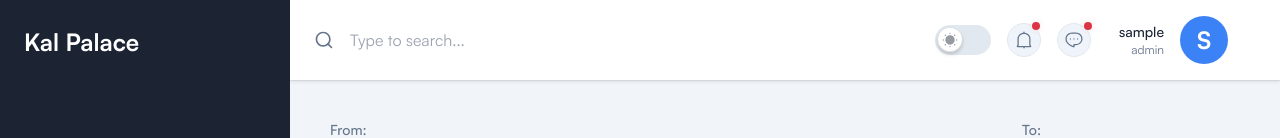
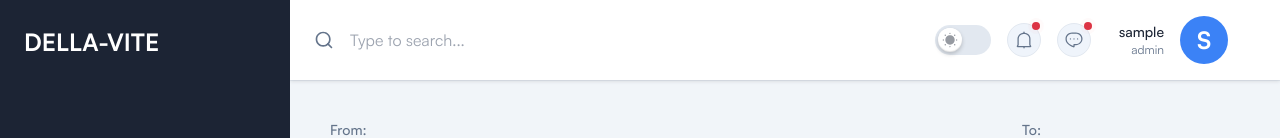
Before and after one commit to EddyShimwa/kal_palace, a React (Vite) app: page /report in a window 1280 px wide. Shown: the top 138 px of the page. Built offline with nearby package versions, Linux system fonts and the light colour scheme; sample sign-in values are in the browser's storage.

Commit message:
change app name

```diff
--- a/src/App.tsx
+++ b/src/App.tsx
@@ -54,7 +54,7 @@ function App() {
           index
           element={
             <>
-              <PageTitle title="Kal Palace" />
+              <PageTitle title="DELLA-VITE" />
               <SplashPage />
             </>
           }
@@ -121,7 +121,7 @@ function App() {
               element={
                 <PrivateRoute>
                   <>
-                    <PageTitle title="Report | Kal Palace" />
+                    <PageTitle title="Report | DELLA-VITE" />
                     <Report />
                   </>
                 </PrivateRoute>
@@ -175,7 +175,7 @@ function App() {
               path="/auth/signup"
               element={
                 <>
-                  <PageTitle title="Signup | TailAdmin - Tailwind CSS Admin Dashboard Template" />
+                  <PageTitle title="Signup" />
                   <SignUp />
                 </>
               }
@@ -185,7 +185,7 @@ function App() {
               element={
                 <PrivateRoute>
                   <>
-                    <PageTitle title="Rooms | TailAdmin - Tailwind CSS Admin Dashboard Template" />
+                    <PageTitle title="Rooms" />
                     <AllRooms />
                   </>
                 </PrivateRoute>
@@ -196,7 +196,7 @@ function App() {
               element={
                 <PrivateRoute>
                   <>
-                    <PageTitle title="Free Rooms | TailAdmin - Tailwind CSS Admin Dashboard Template" />
+                    <PageTitle title="Free Rooms" />
                     <FreeRooms />
                   </>
                 </PrivateRoute>
@@ -207,7 +207,7 @@ function App() {
               element={
                 <PrivateRoute>
                   <>
-                    <PageTitle title="Occupied Rooms | TailAdmin - Tailwind CSS Admin Dashboard Template" />
+                    <PageTitle title="Occupied Rooms" />
                     <OccupiedRooms />
                   </>
                 </PrivateRoute>
@@ -221,4 +221,3 @@ function App() {
 }
 
 export default App;
-``
--- a/src/components/Sidebar/index.tsx
+++ b/src/components/Sidebar/index.tsx
@@ -76,7 +76,7 @@ const Sidebar = ({ sidebarOpen, setSidebarOpen }: SidebarProps) => {
       <div className="flex items-center justify-between gap-2 px-6 py-5.5 lg:py-6.5">
         <NavLink to="/">
           <span>
-            <h1 className="text-2xl text-white font-bold"> Kal Palace</h1>
+            <h1 className="text-2xl text-white font-bold">DELLA-VITE</h1>
           </span>
         </NavLink>
 
```
Also changed, not shown: 1 other file (tests, documents, lock files or other folders).
